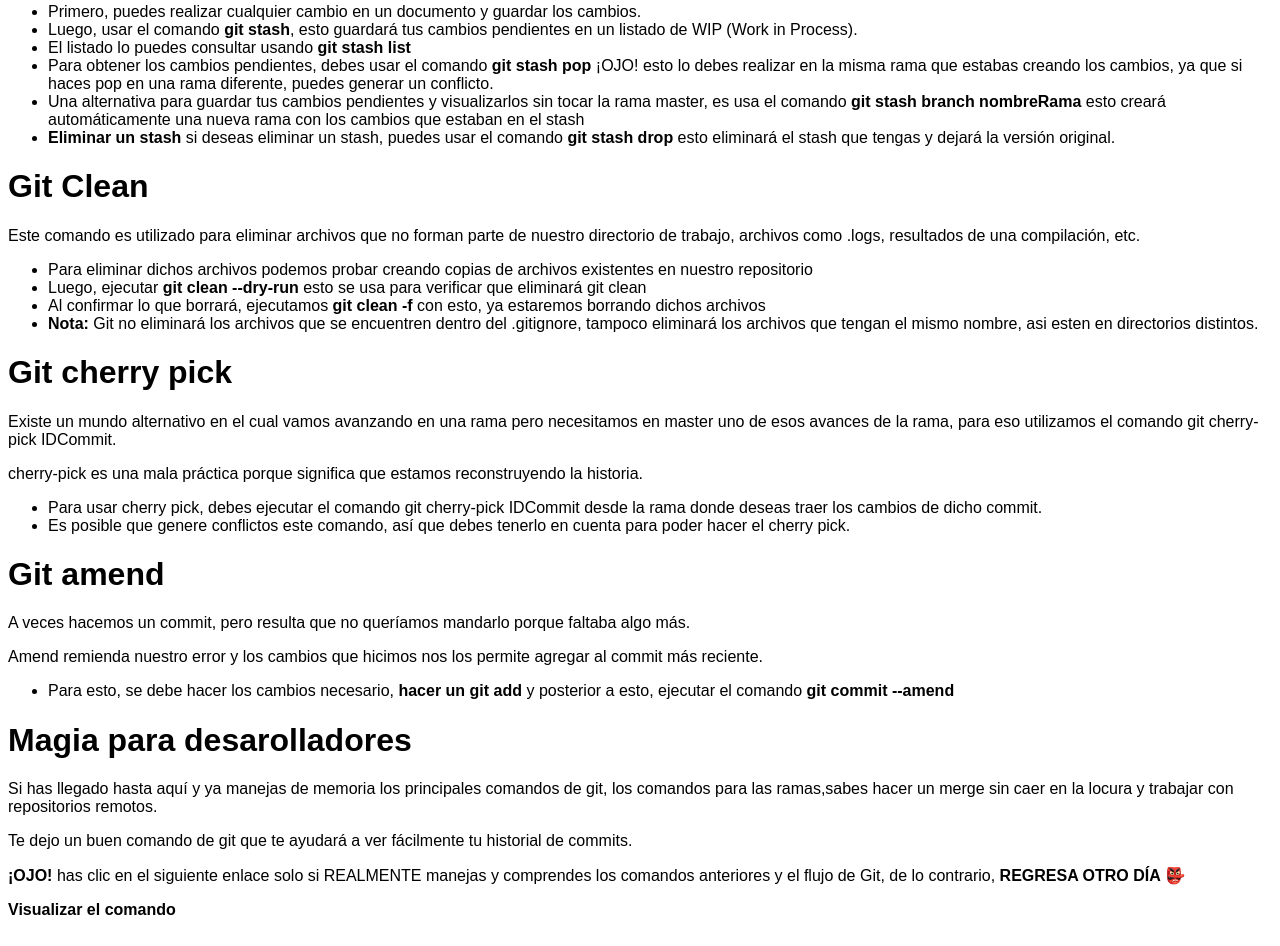
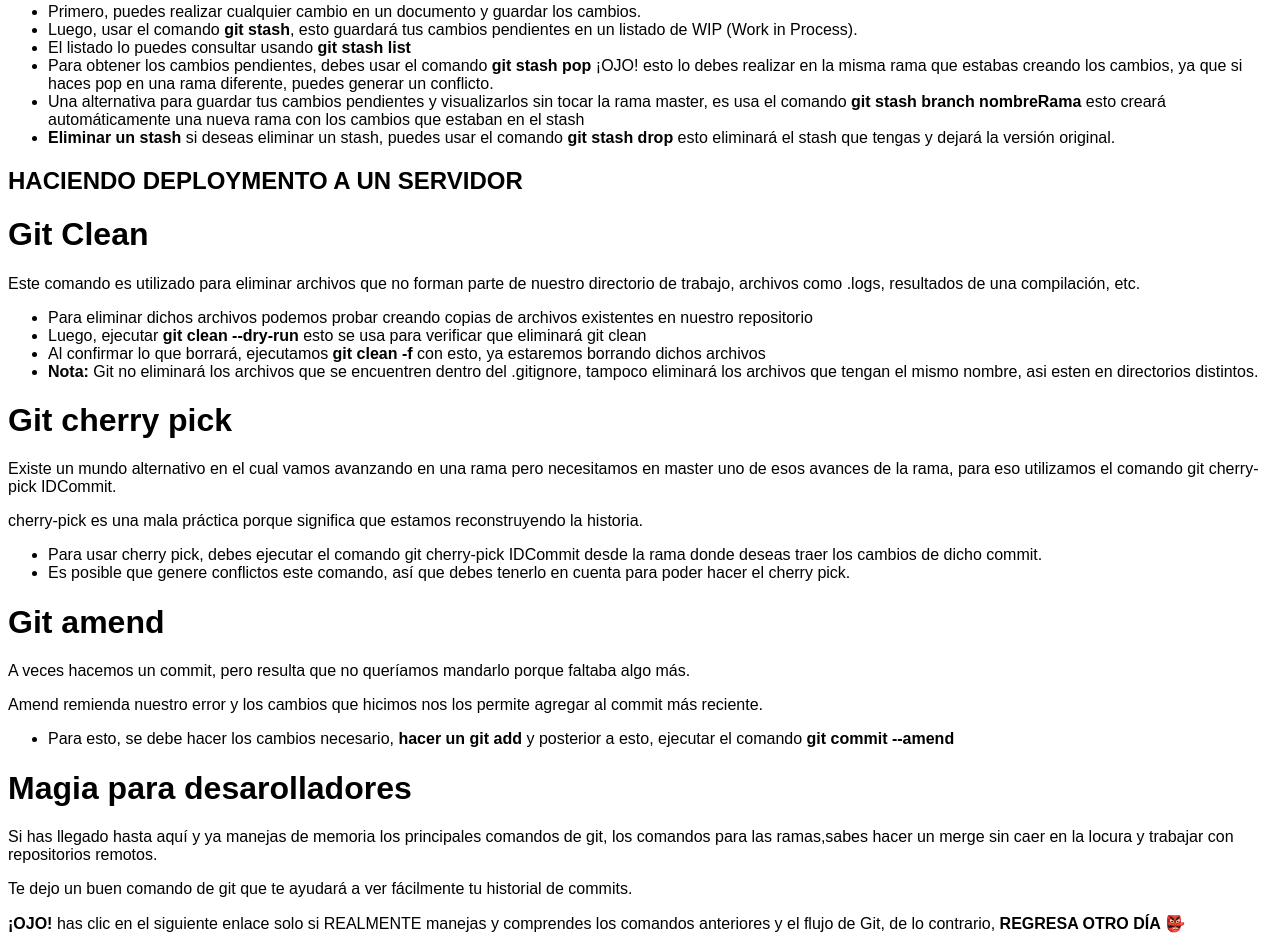
Before and after one commit to avasquez-ve/gitCommands, a plain HTML site: page index.html in a window 1280 px wide. Shown: the part 7500-8446 px from the top of the page. Drawn offline with Linux system fonts and the light colour scheme.

Commit message:
Update index.html
Agregando deployment

```diff
--- a/index.html
+++ b/index.html
@@ -173,6 +173,8 @@
         <li><b>Eliminar un stash</b> si deseas eliminar un stash, puedes usar el comando <b>git stash drop</b> esto eliminará el stash que tengas y dejará la versión original.</li>
     </ul>
 
+    <h2>HACIENDO DEPLOYMENTO A UN SERVIDOR</h2>
+
     <h1>Git Clean</h1>
     <p>Este comando es utilizado para eliminar archivos que no forman parte de nuestro directorio de trabajo, archivos como .logs, resultados de una compilación, etc.</p>
     <ul>
```
